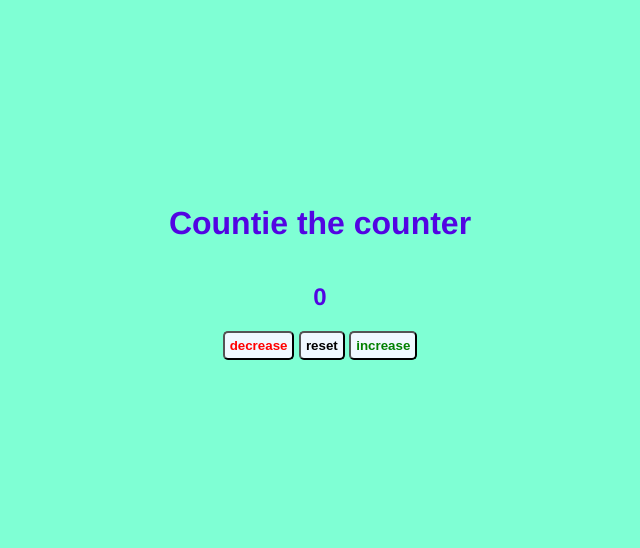
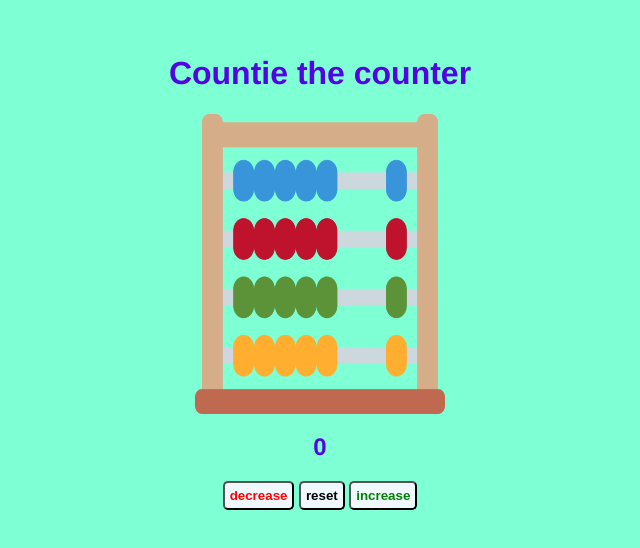
Before and after one commit to DjangoTheFett/counterv2, a plain HTML site: page index.html in a window 1280 px wide. Shown: the part 136-684 px from the top of the page, without its empty margins (320-960 px from the left). Drawn offline with Linux system fonts and the light colour scheme.

Commit message:
last commit

```diff
--- a/index.css
+++ b/index.css
@@ -34,3 +34,8 @@ button {
 #decrease {
     color: red;
 }
+
+img{
+    height: 300px;
+    width: 250px;
+}
--- a/index.html
+++ b/index.html
@@ -9,6 +9,7 @@
 <body>
     <div class="flex">
     <h1>Countie the counter</h1>
+    <img src="abacus-emoji-2048x2048-hrbjvdv8.png" alt="abacus emoji">
     <h2 id="counter">0</h2>
     <div>
         <button id="decrease">decrease</button>
```
Also changed, not shown: abacus-emoji-2048x2048-hrbjvdv8.png (added).
